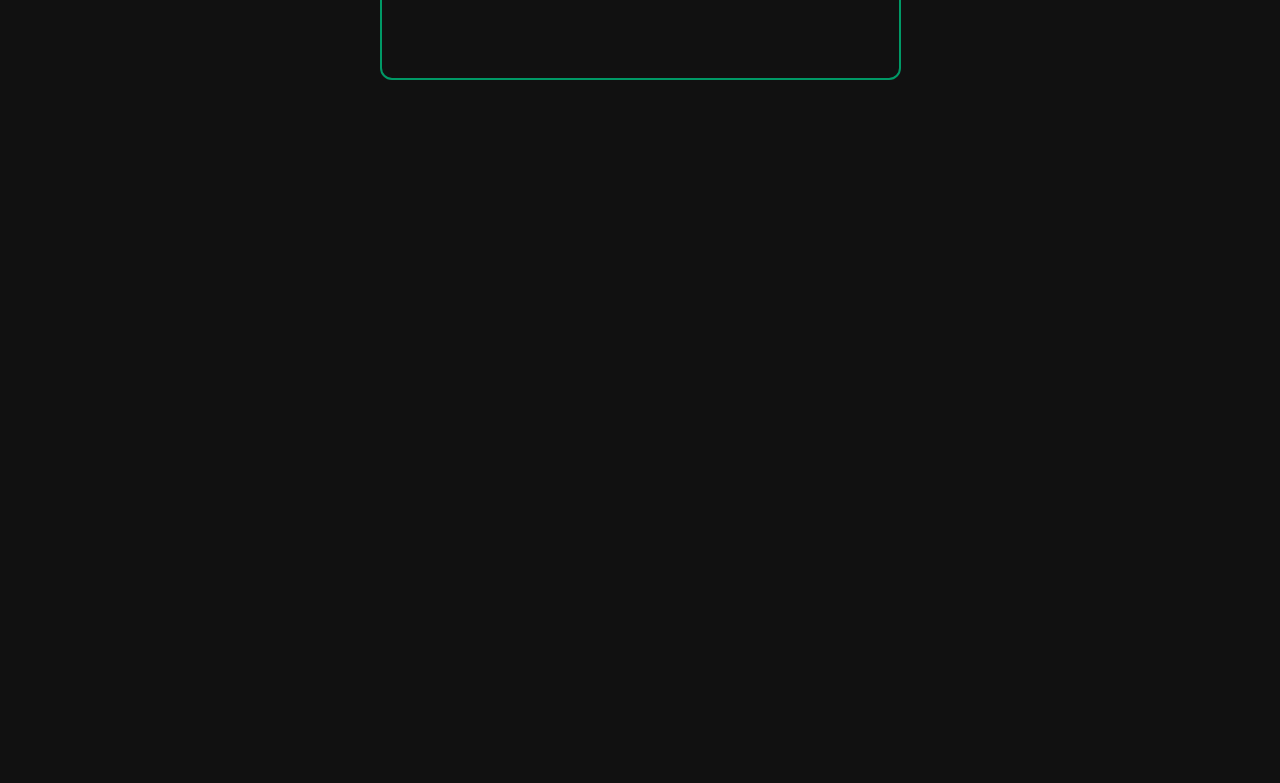
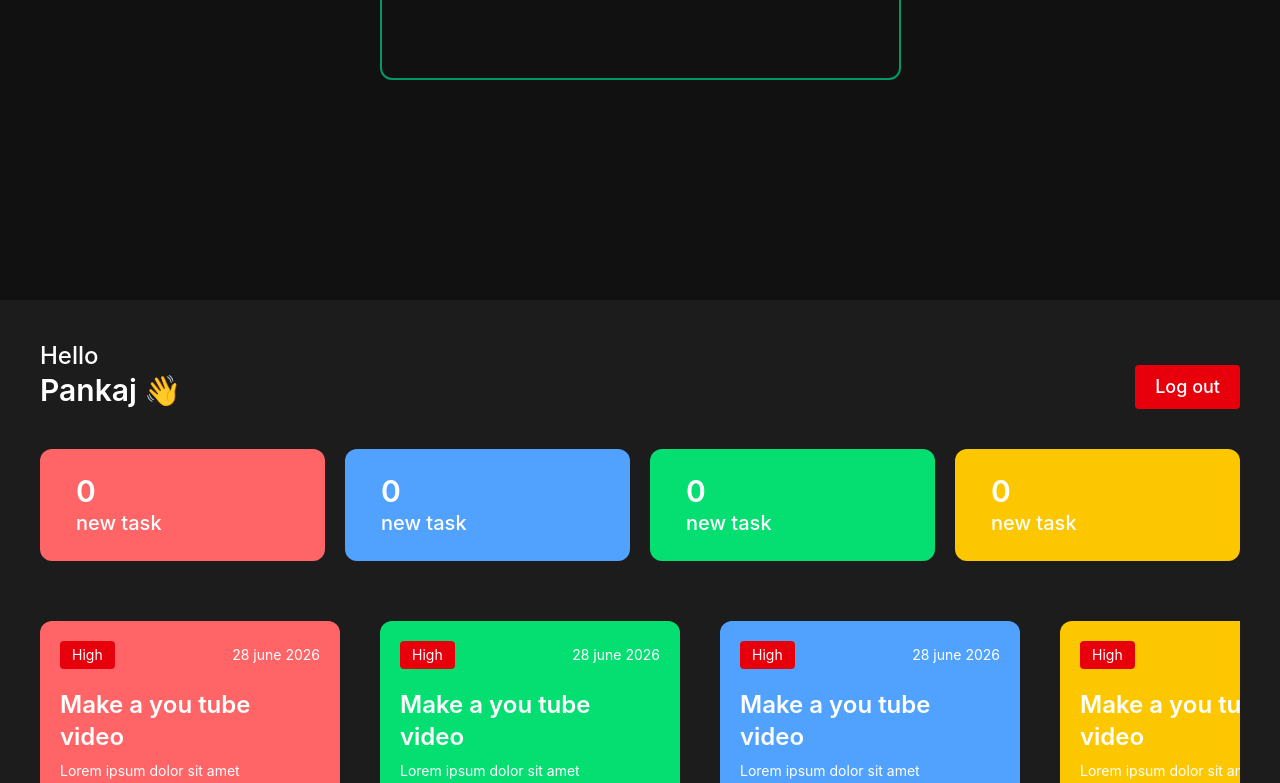
Before and after one commit to pankajsah1/E-M-S, a React (Vite) app: page / in a window 1280 px wide. Shown: the part 500-1283 px from the top of the page. Before the commit the page ends 800 px from the top, so only its background shows below. Built offline with nearby package versions, Linux system fonts and the light colour scheme.

Commit message:
set up admin and employee page after login

```diff
--- a/src/App.jsx
+++ b/src/App.jsx
@@ -1,21 +1,33 @@
-import React from 'react'
+import React, { useContext } from 'react'
 import Login from './components/Auth/Login'
 import EmployeeDashboard from './components/Dashboard/EmployeeDashboard'
 import AdminDashboard from './components/Dashboard/AdminDashboard'
 import { getLocalStorage, setLocalStorage } from './utils/localStorage'
-import { useEffect } from 'react'
+import { useEffect, useState } from 'react'
+import { AuthContext } from './context/AuthProvider'
 
 const App = () => {
-  useEffect(() => {
-    // setLocalStorage()
-    getLocalStorage()
-  })
+  const [user, setUser] = useState(null)
 
+  const handleLogin = (email, password) => {
+    if(email == 'pankaj@me.com' && password == 123){
+      setUser('admin')
+    }
+    else if(email == 'user@me.com' && password == 123){
+      setUser('employee')
+    }
+    else{
+      alert("Invalid Credential")
+    }
+  }
+
+  const data = useContext(AuthContext)
+  console.log(data)
+  // handleLogin("user@me.com", 123)
   return (
     <>
-    <Login/>
-    {/* <EmployeeDashboard/> */}
-    {/* <AdminDashboard/> */}
+    {!user ? <Login handleLogin = {handleLogin}/> : ''}
+    {user == 'admin' ? <AdminDashboard/> : <EmployeeDashboard/>}
     </>
   )
 }
--- a/src/components/Auth/Login.jsx
+++ b/src/components/Auth/Login.jsx
@@ -1,10 +1,11 @@
 import React, { useState } from 'react'
 
-const Login = () => {
+const Login = ({handleLogin}) => {
     const [email, setemail] = useState('')
     const [password, setPassword] = useState('')
     const submitHandler = (e) => {
         e.preventDefault()
+        handleLogin(email, password)
         console.log("email is", email);
         console.log("password is", password)
 
--- a/src/context/AuthContext.jsx
+++ /dev/null
@@ -1,9 +0,0 @@
-import React from 'react'
-
-const AuthContext = ({children}) => {
-  return (
-    <div>{children}</div>
-  )
-}
-
-export default AuthContext
--- /dev/null
+++ b/src/context/AuthProvider.jsx
@@ -0,0 +1,14 @@
+import React, {createContext} from 'react'
+export const AuthContext = createContext()
+
+const AuthProvider = ({children}) => {
+  return (
+    <div>
+        <AuthContext.Provider value = {"Pankaj"}>
+            {children}
+        </AuthContext.Provider>
+    </div>
+  )
+}
+
+export default AuthProvider
--- a/src/main.jsx
+++ b/src/main.jsx
@@ -2,12 +2,12 @@
 import { createRoot } from 'react-dom/client'
 import './index.css'
 import App from './App.jsx'
-import AuthContext from './context/AuthContext.jsx'
+import AuthProvider from './context/AuthProvider.jsx'
 
 createRoot(document.getElementById('root')).render(
   <StrictMode>
-    <AuthContext>
+    <AuthProvider>
       <App />
-    </AuthContext>
+    </AuthProvider>
   </StrictMode>,
 )
```
Also changed, not shown: src/context/TaskContext.jsx (deleted).
